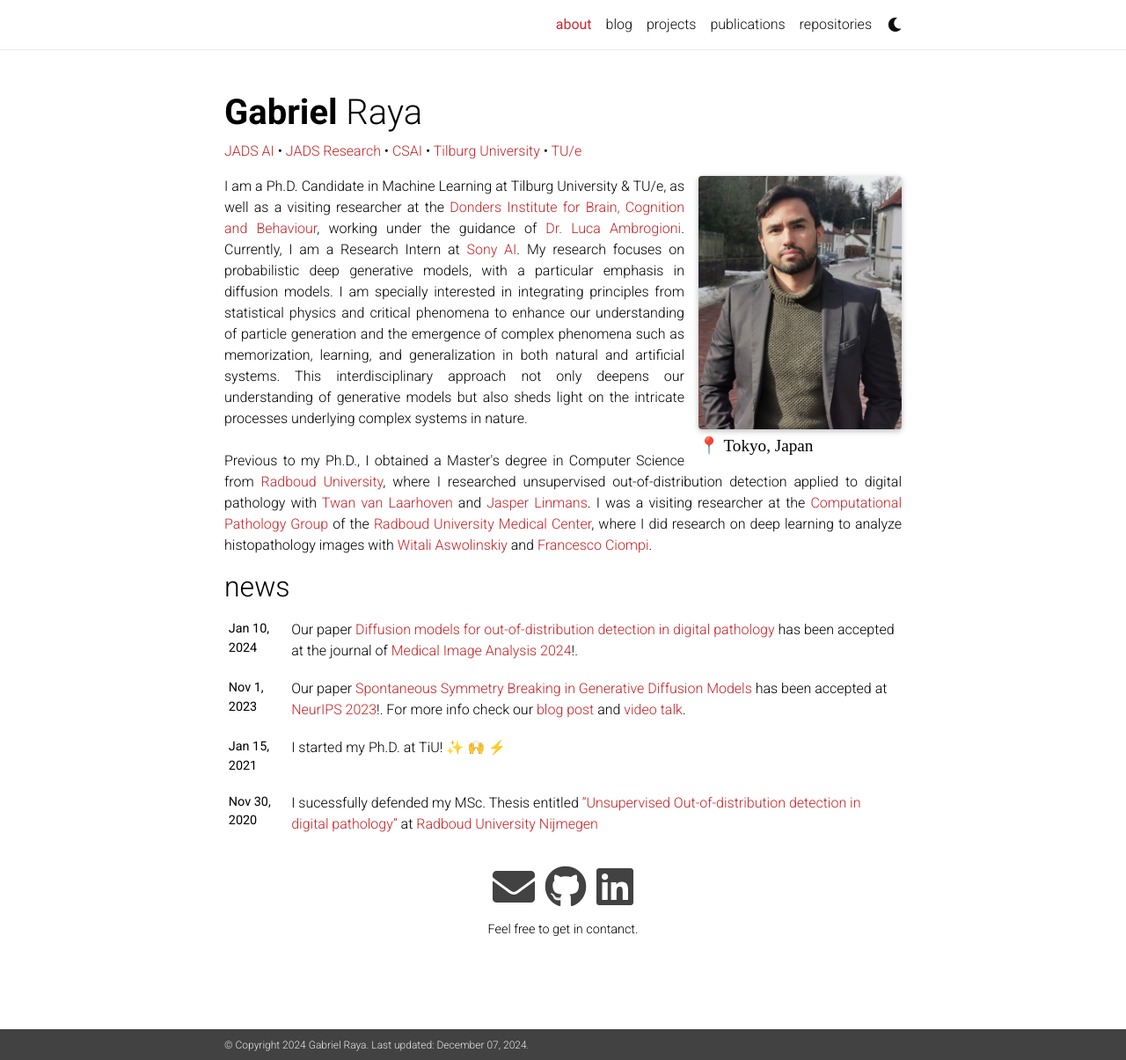
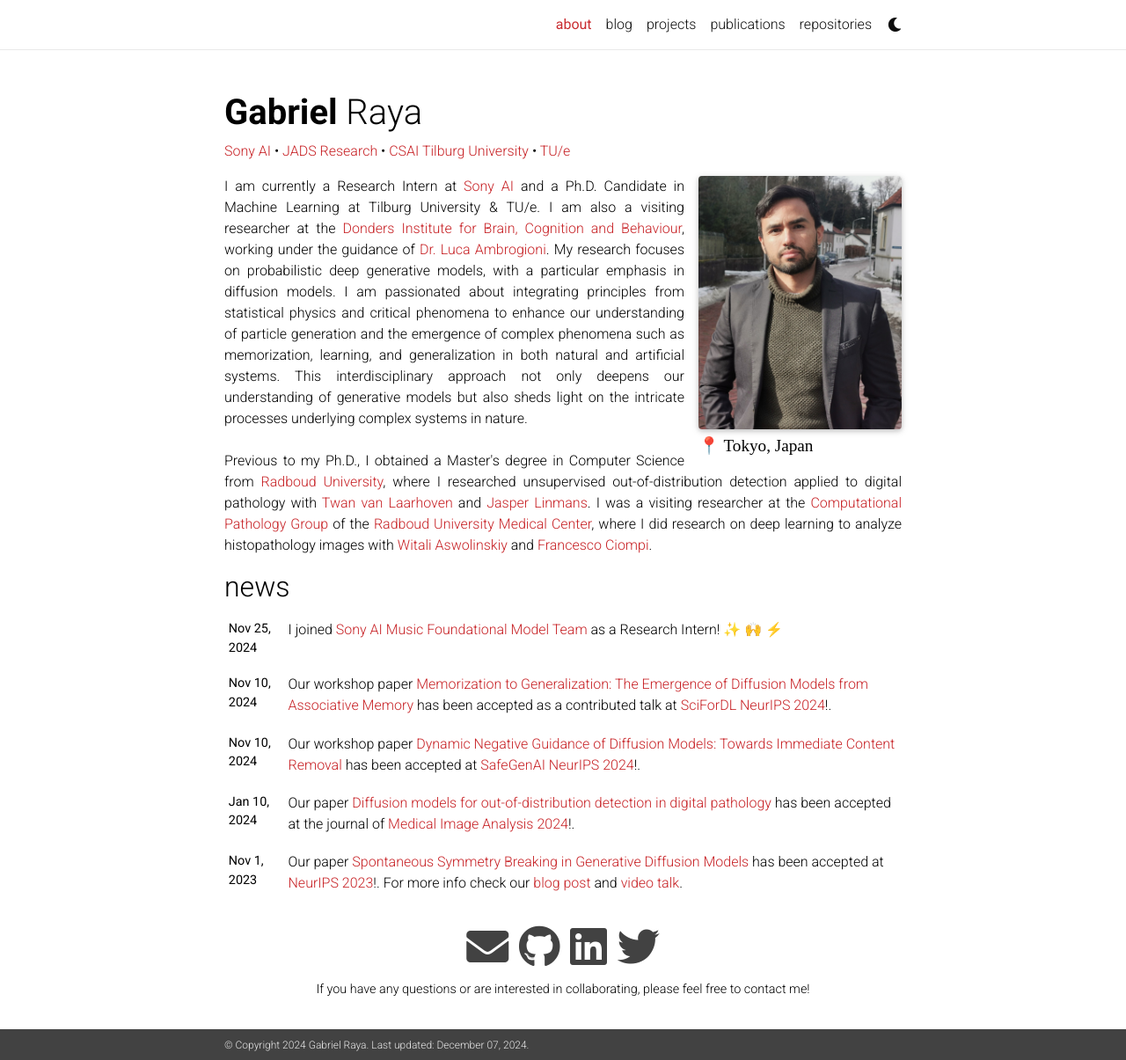
Before and after one commit to gabrielraya/gabrielraya.github.io, a Jekyll site: the page built from _pages/about.md, in a window 1280 px wide and 1205 px high. Shown: the whole window at 88% size. Built offline with Jekyll 4.4.1, drawn with Linux system fonts in a browser that asks for light colours; nearby versions of some CDN libraries; emoji names are drawn with the system emoji font; a style sheet for code colours, icons or effects is not loaded.

Commit message:
update site info

```diff
--- a/_config.yml
+++ b/_config.yml
@@ -55,7 +55,7 @@
 # -----------------------------------------------------------------------------
 
 github_username: gabrielraya # your GitHub user name
-twitter_username: # your Twitter handle
+twitter_username: gaboraya # your Twitter handle
 linkedin_username: rayagabriel # your LinkedIn user name
 scholar_userid: 6bTCWLcAAAAJ # your Google Scholar ID
 orcid_id: # your ORCID ID
@@ -69,7 +69,7 @@
 wikidata_id: # your wikidata id
 
 contact_note: >
-  Feel free to get in contanct.
+  If you have any questions or are interested in collaborating, please feel free to contact me!
 google_analytics: G-BC981LW1SD # out your google-analytics code
 panelbear_analytics: XXXXXXXXX # panelbear analytics site ID
 
--- a/_pages/about.md
+++ b/_pages/about.md
@@ -2,7 +2,7 @@
 layout: about
 title: about
 permalink: /
-description: <a href="https://research.tue.nl/en/organisations/jads-den-bosch-tue">JADS AI</a> • <a href="https://research.tue.nl/en/organisations/jads-den-bosch-tue">JADS Research</a> • <a href="https://www.tilburguniversity.edu/about/schools/humanities/departments/dca">CSAI</a> • <a href="https://www.tilburguniversity.edu/">Tilburg University</a> • <a href="https://www.tue.nl/en/our-university/departments/mathematics-and-computer-science/">TU/e </a>
+description: <a href="https://research.tue.nl/en/organisations/jads-den-bosch-tue">Sony AI</a> • <a href="https://research.tue.nl/en/organisations/jads-den-bosch-tue">JADS Research</a> • <a href="https://www.tilburguniversity.edu/about/schools/tshd/departments/dca/meet-our-staff">CSAI Tilburg University</a> • <a href="https://www.tue.nl/en/our-university/departments/mathematics-and-computer-science/">TU/e </a>
 
 #<a href="https://www.tue.nl/en/research/research-areas/data-science/jheronimus-academy-of-data-science/">JADS Research</a> • <a href="https://www.tilburguniversity.edu/about/schools/humanities/departments/dca">Department of Cognitive Science and Artificial Intelligence</a> • <a href="https://www.tilburguniversity.edu/">Tilburg University</a> • <a href="https://www.tue.nl/en/our-university/departments/mathematics-and-computer-science/">TU/e </a>
 #<a href="https://www.tue.nl/en/research/research-areas/data-science/jheronimus-academy-of-data-science/">JADS Research</a>  • <a href="https://www.tilburguniversity.edu/about/schools/humanities/departments/dca">Tilburg University</a> • <a href="https://www.tue.nl/en/our-university/departments/mathematics-and-computer-science/">Eindhoven University of Technology TU/e </a>
@@ -12,14 +12,13 @@
   address: >
     <p>📍 Tokyo, Japan</p>
 
-
 news: true  # includes a list of news items
 selected_papers: false # includes a list of papers marked as "selected={true}"
 social: true  # includes social icons at the bottom of the page
 ---
 
 <p align="justify">
-I am a Ph.D. Candidate in Machine Learning at Tilburg University & TU/e, as well as a visiting researcher at the <a href="https://www.ru.nl/donders/">Donders Institute for Brain, Cognition and Behaviour</a>, working under the guidance of <a href="https://www.artcogsys.com/team/luca">Dr. Luca Ambrogioni</a>. Currently, I am a Research Intern at <a href="https://ai.sony/projects/ai_for_creators/">Sony AI</a>. My research focuses on probabilistic deep generative models, with a particular emphasis in diffusion models. I am specially interested in integrating principles from statistical physics and critical phenomena to enhance our understanding of particle generation and the emergence of complex phenomena such as memorization, learning, and generalization in both natural and artificial systems. This interdisciplinary approach not only deepens our understanding of generative models but also sheds light on the intricate processes underlying complex systems in nature.
+ I am currently a Research Intern at <a href="https://ai.sony/projects/ai_for_creators/">Sony AI</a> and a Ph.D. Candidate in Machine Learning at Tilburg University & TU/e. I am also a visiting researcher at the <a href="https://www.ru.nl/donders/">Donders Institute for Brain, Cognition and Behaviour</a>, working under the guidance of <a href="https://www.artcogsys.com/team/luca">Dr. Luca Ambrogioni</a>. My research focuses on probabilistic deep generative models, with a particular emphasis in diffusion models. I am passionated about integrating principles from statistical physics and critical phenomena to enhance our understanding of particle generation and the emergence of complex phenomena such as memorization, learning, and generalization in both natural and artificial systems. This interdisciplinary approach not only deepens our understanding of generative models but also sheds light on the intricate processes underlying complex systems in nature.
 <br><br>
 
 Previous to my Ph.D., I obtained a Master's degree in Computer Science from <a href="https://www.ru.nl/english/">Radboud University</a>, where I researched unsupervised out-of-distribution detection applied to digital pathology with <a href="https://www.twanvl.nl/">Twan van Laarhoven</a>  and
```
Also changed, not shown: _news/announcement_6.md (added, +7 -0 lines), _news/announcement_7.md (added, +7 -0 lines), _news/announcement_8.md (added, +7 -0 lines), _includes/social.html (line endings or trailing spaces).
